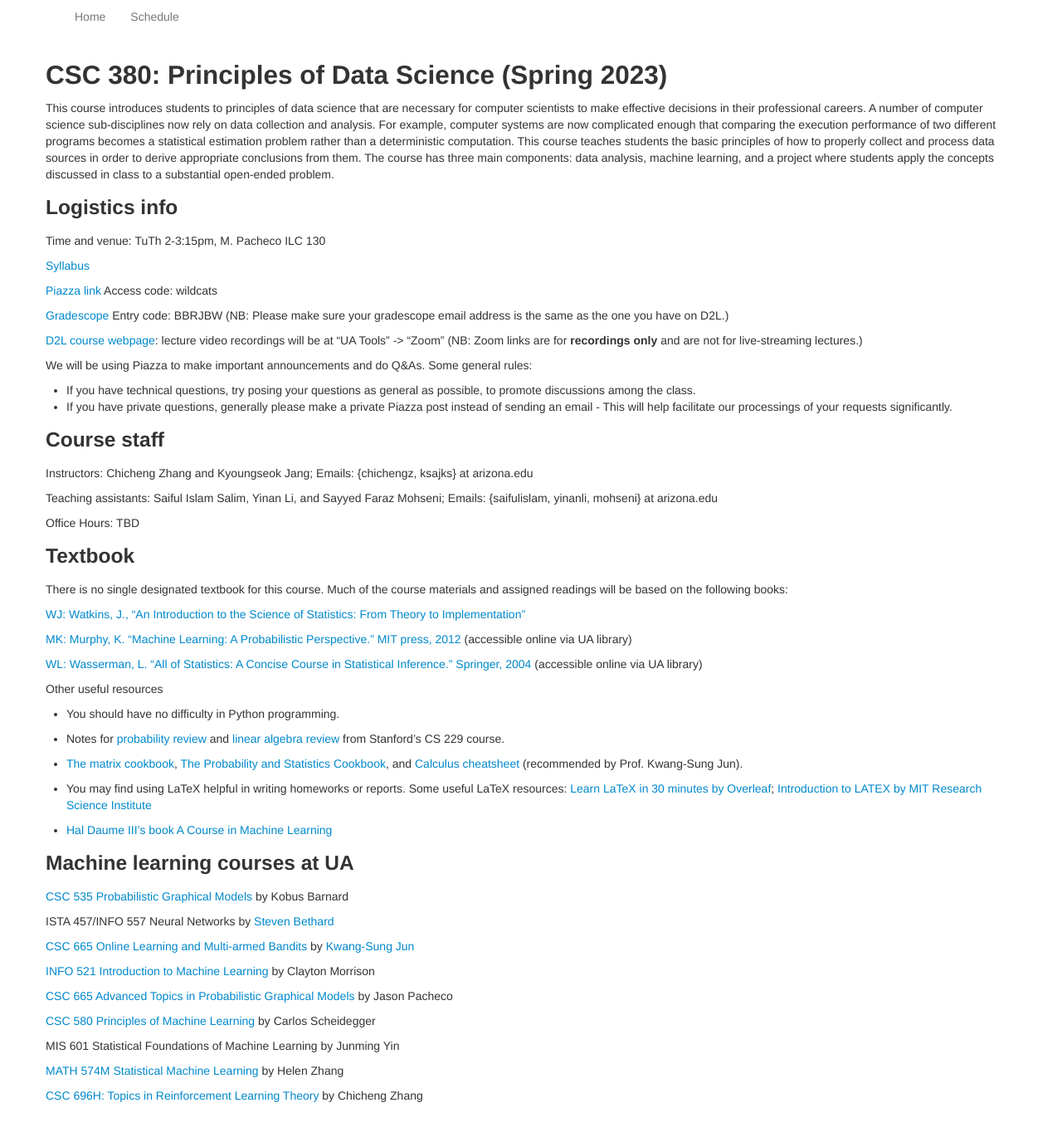
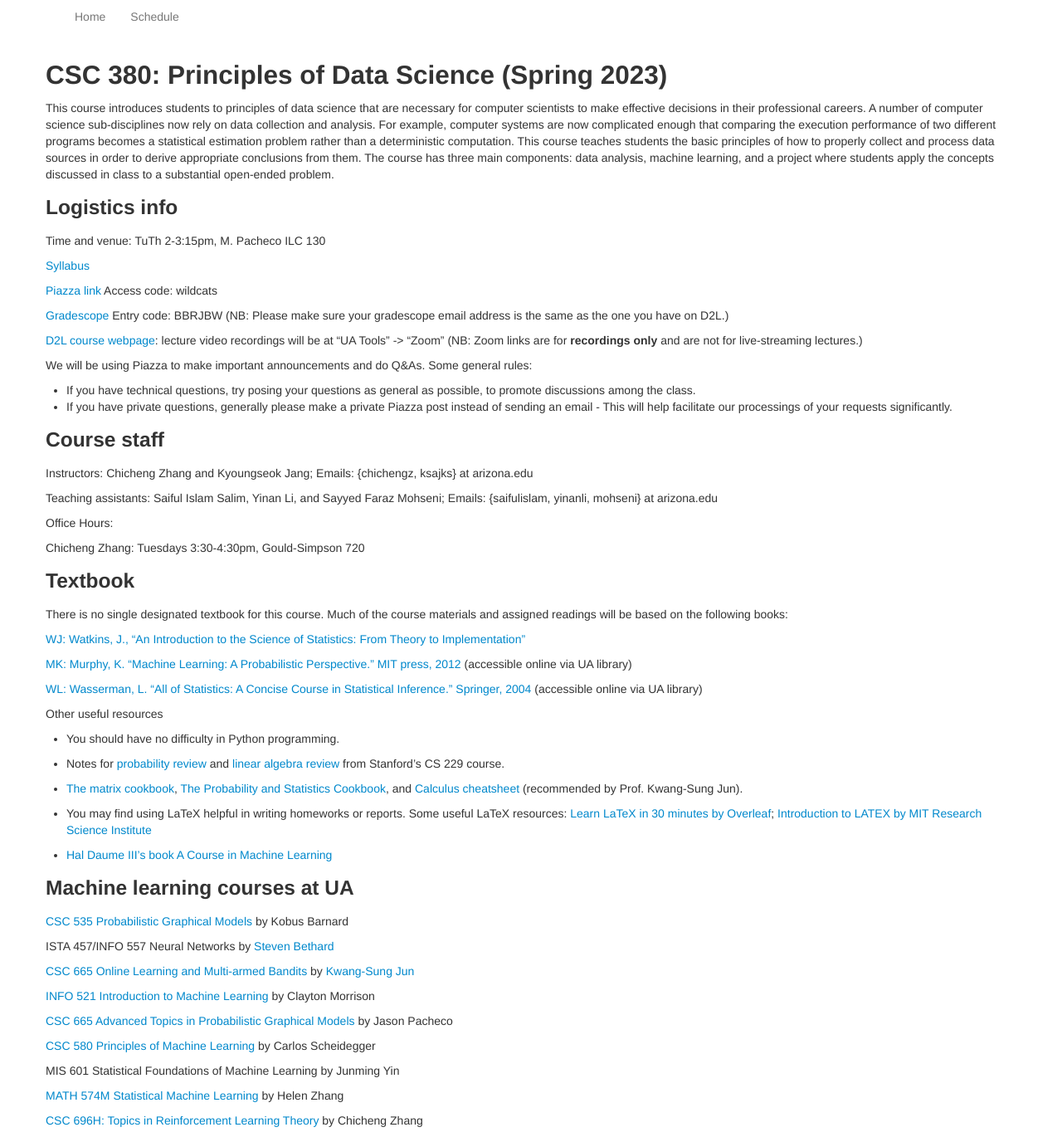
Before and after one commit to zcc1307/csc380-sp22, a Jekyll site: the page built from index.md, in a window 1280 px wide. Shown: the whole page at 83% size. Built offline with Jekyll 4.4.1, drawn with Linux system fonts in a browser that asks for light colours; before the commit the page ends 1340 px from its top, so only the background shows below that.

Commit message:
Update index.md

```diff
--- a/index.md
+++ b/index.md
@@ -44,7 +44,9 @@ Instructors: Chicheng Zhang and Kyoungseok Jang; Emails: {chichengz, ksajks} at
 
 Teaching assistants: Saiful Islam Salim, Yinan Li, and Sayyed Faraz Mohseni; Emails: {saifulislam, yinanli, mohseni} at arizona.edu
 
-Office Hours: TBD
+Office Hours:
+
+Chicheng Zhang: Tuesdays 3:30-4:30pm, Gould-Simpson 720
 
 ### Textbook
 
```
